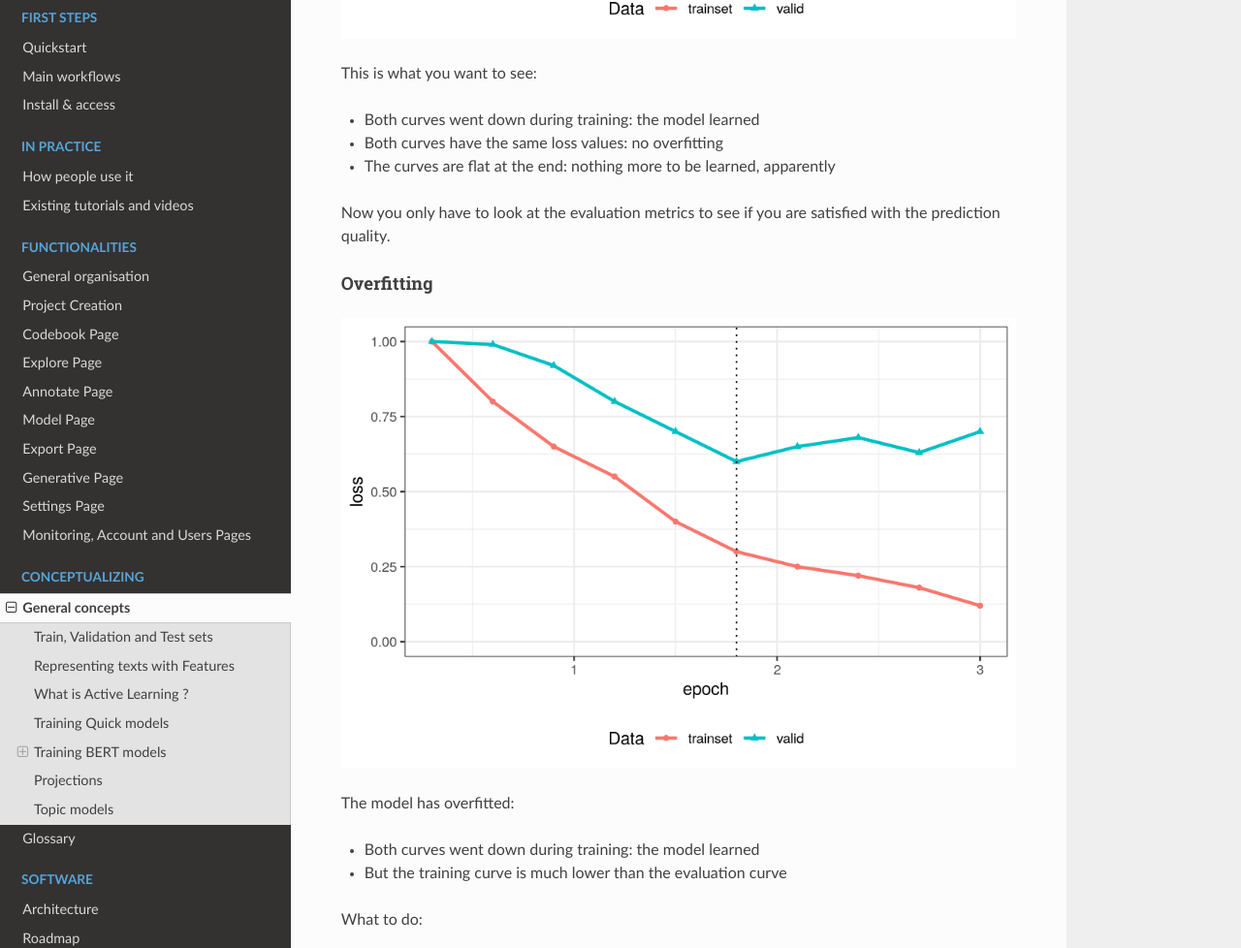
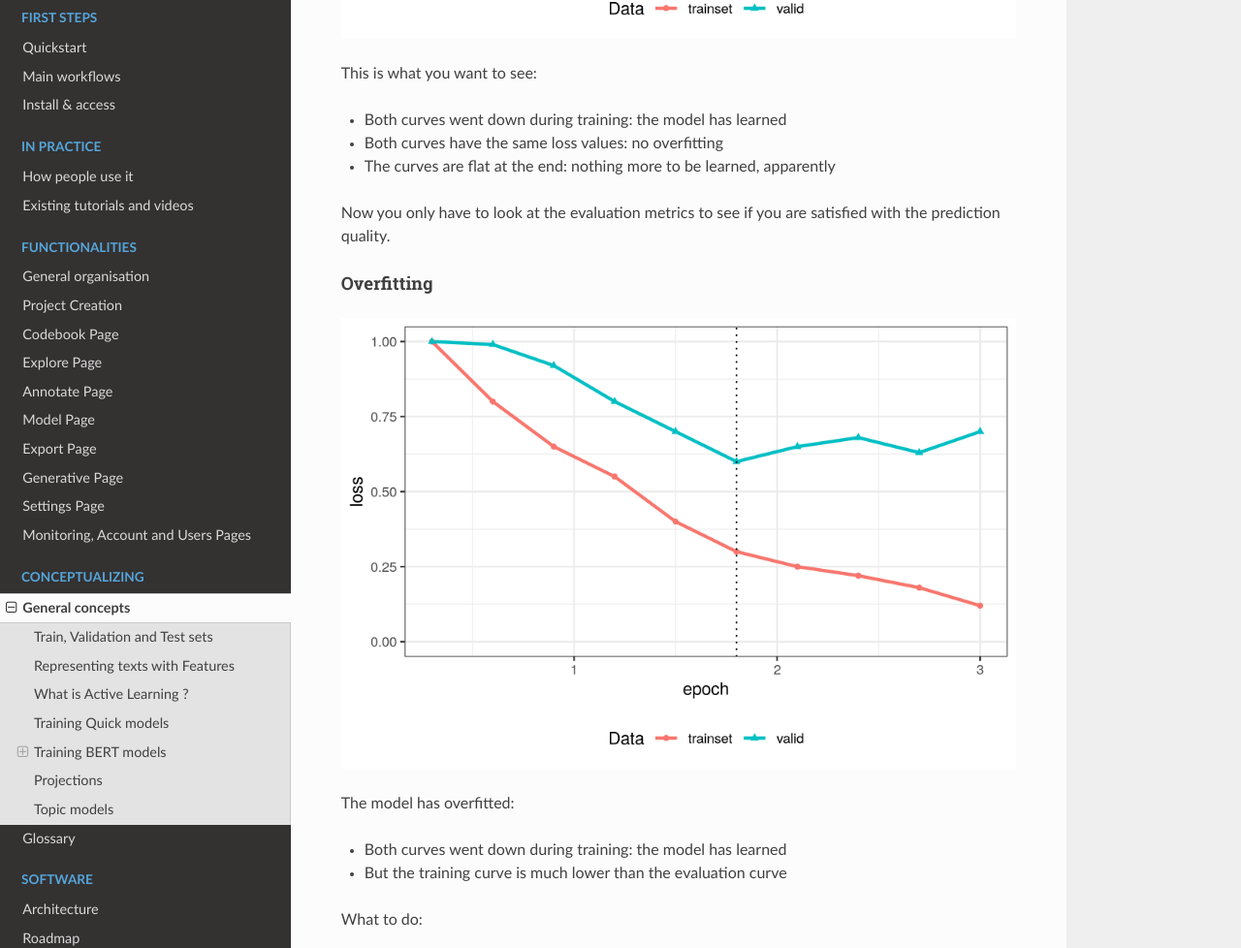
Before and after one commit to activetigger/documentation, an MkDocs documentation site: the page built from docs/theoretical-concepts/index.md, in a window 1280 px wide and 1400 px high, scrolled down 3155 px. Shown: the part 144-1122 px from the top of the window at 97% size. Built offline with MkDocs 1.6.1, drawn with Linux system fonts in a browser that asks for light colours; nearby versions of some CDN libraries; some of the changed text lies outside the part shown.

Commit message:
correct "has learned"

```diff
--- a/docs/theoretical-concepts/index.md
+++ b/docs/theoretical-concepts/index.md
@@ -88,7 +88,7 @@ Here are some general rules for obtaining a good model while avoiding [overfitti
 
 This is what you want to see:
 
-- Both curves went down during training: the model learned
+- Both curves went down during training: the model has learned
 - Both curves have the same loss values: no overfitting
 - The curves are flat at the end: nothing more to be learned, apparently
 
@@ -101,7 +101,7 @@ Now you only have to look at the evaluation metrics to see if you are satisfied
 
 The model has overfitted:
 
-- Both curves went down during training: the model learned
+- Both curves went down during training: the model has learned
 - But the training curve is much lower than the evaluation curve
 
 What to do:
@@ -134,7 +134,7 @@ What to do:
 
 The model could learn more:
 
-- Both curves went down during training: the model learned
+- Both curves went down during training: the model has learned
 - Both curves have the same loss values: no overfitting
 - But there is no plateau at the end, the curves are still going down
 
@@ -153,7 +153,7 @@ What to do:
 The model is trying to learn too fast:
 
 - Curves should be going down, not up and down
-- The model learned a bit, but you can probably do better
+- Some learning has occured, but you can probably do better
 
 What to do:
 
```
